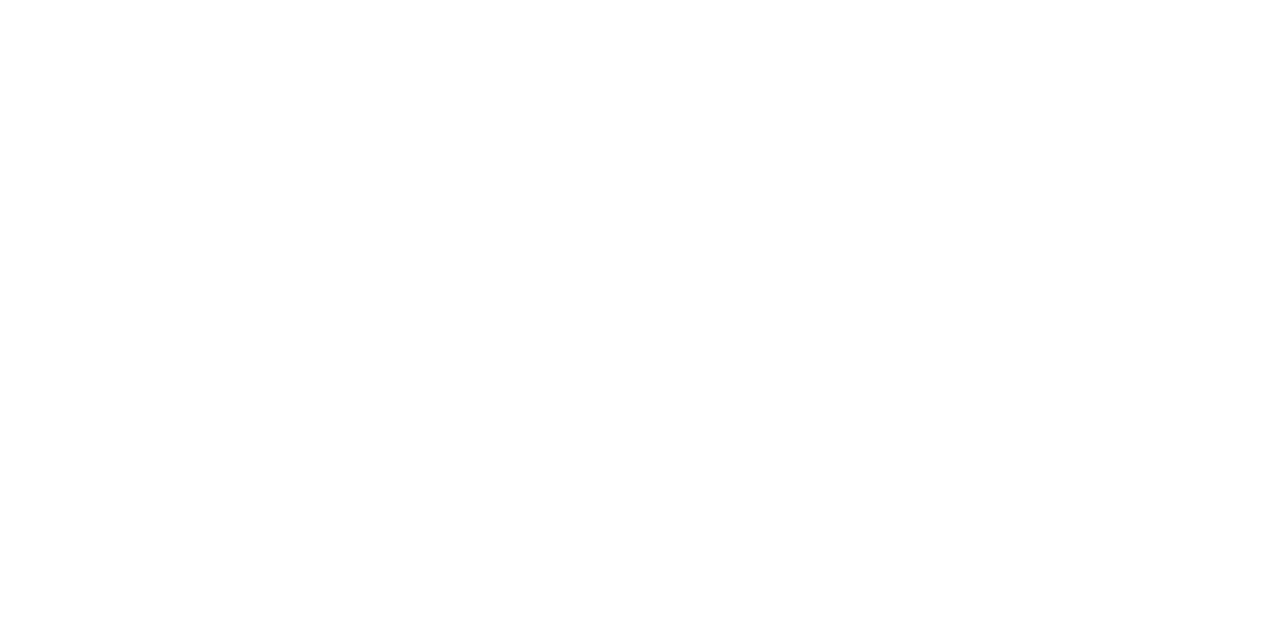
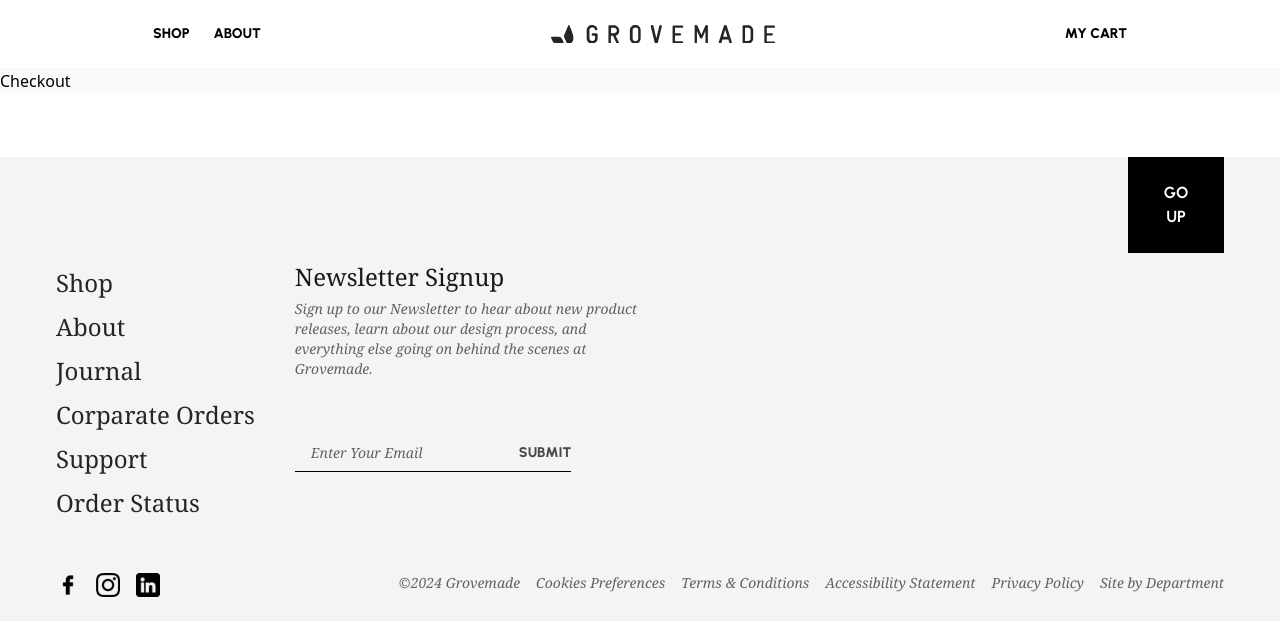
Before and after one commit to ivan10gudko/e-commerce-portfolio, a React (Vite) app: page /checkout in a window 1280 px wide. Before the commit this address had no page. Shown: the top 636 px of the page. Built offline with nearby package versions, Linux system fonts and the light colour scheme; a web font is replaced by a local one.

Commit message:
Initial commit

```diff
--- a/src/App.jsx
+++ b/src/App.jsx
@@ -15,7 +15,7 @@
       <Outlet></Outlet>
     </main>
     <Footer/>
-    </CartProvider>
+  </CartProvider>
     </>
   )
 }
--- a/src/main.jsx
+++ b/src/main.jsx
@@ -8,6 +8,7 @@
 import { ReactQueryDevtools } from "@tanstack/react-query-devtools";
 import ProductPage from "./pages/ProductPage.jsx";
 import Cart from "./pages/Cart.jsx";
+import Checkout from "./pages/Checkout.jsx";
 
 const queryClient  = new QueryClient();
 
@@ -21,6 +22,7 @@
         <Route path="shop/:categoryName" element={<Shop />} />
         <Route path="shop/product/:productId" element={<ProductPage/>}/>
         <Route path="cart" element={<Cart/>}/>
+        <Route path="checkout" element={<Checkout/>}/>
       </Route>
     </Routes>
   </BrowserRouter>
--- /dev/null
+++ b/src/pages/Checkout.jsx
@@ -0,0 +1,5 @@
+export default function Checkout(){
+    return(
+        <div>Checkout</div>
+    )
+}
```
